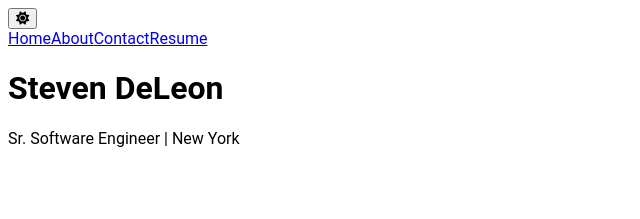
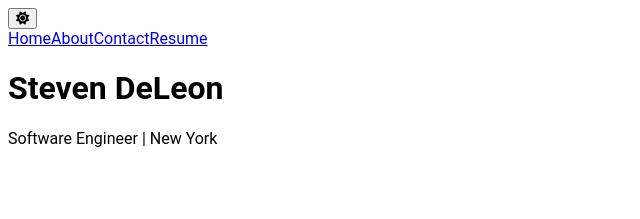
Before and after one commit to Stevendeleon/portfolio-v2, a Next.js app: page / in a window 1280 px wide. Shown: the top 219 px of the page, without its empty margins (0-640 px from the left). Built offline with nearby package versions, Linux system fonts and the light colour scheme.

Commit message:
title change

```diff
--- a/constants/index.js
+++ b/constants/index.js
@@ -1,6 +1,6 @@
 // Home page
 export const MY_NAME = 'Steven DeLeon';
-export const JOB_TITLE = "Sr. Software Engineer | New York";
+export const JOB_TITLE = "Software Engineer | New York";
 
 // About page
 export const ABOUT_ME = "About me";
```
